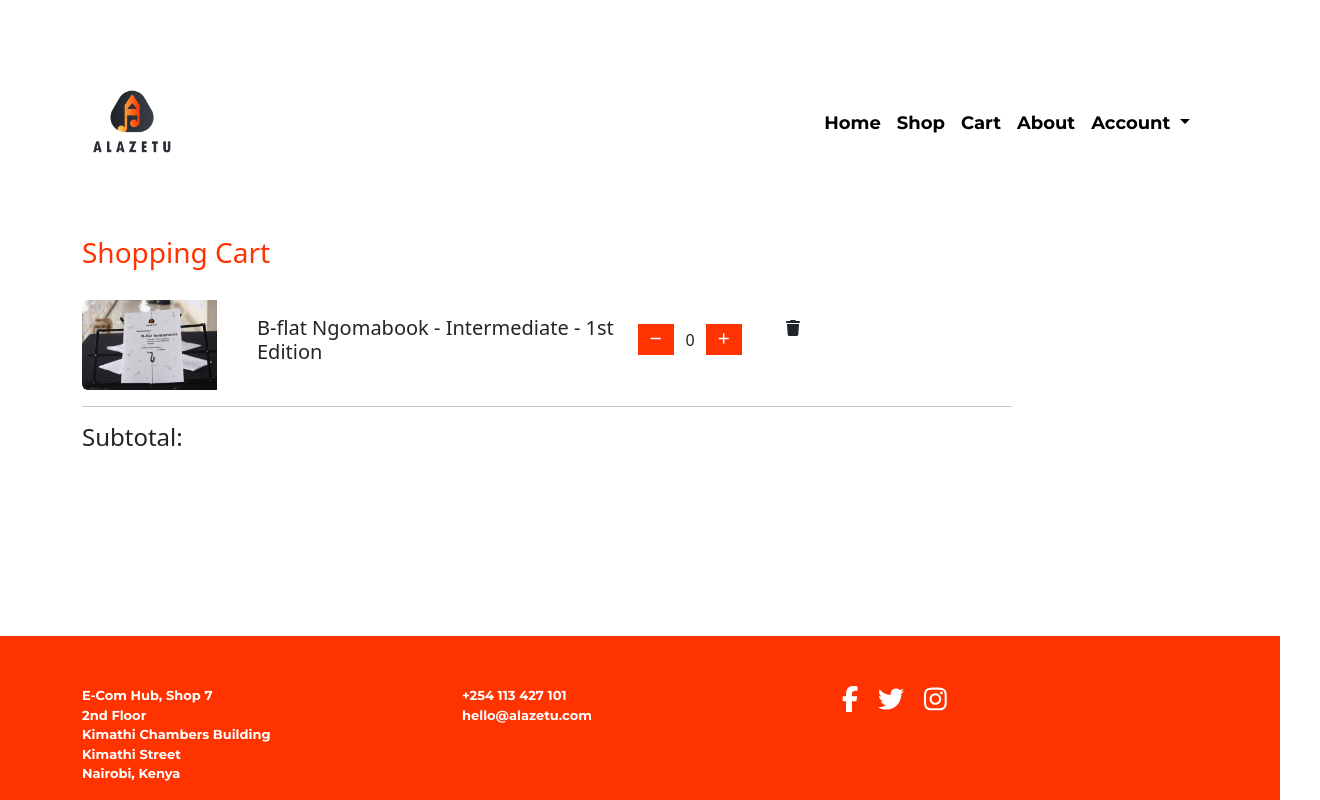
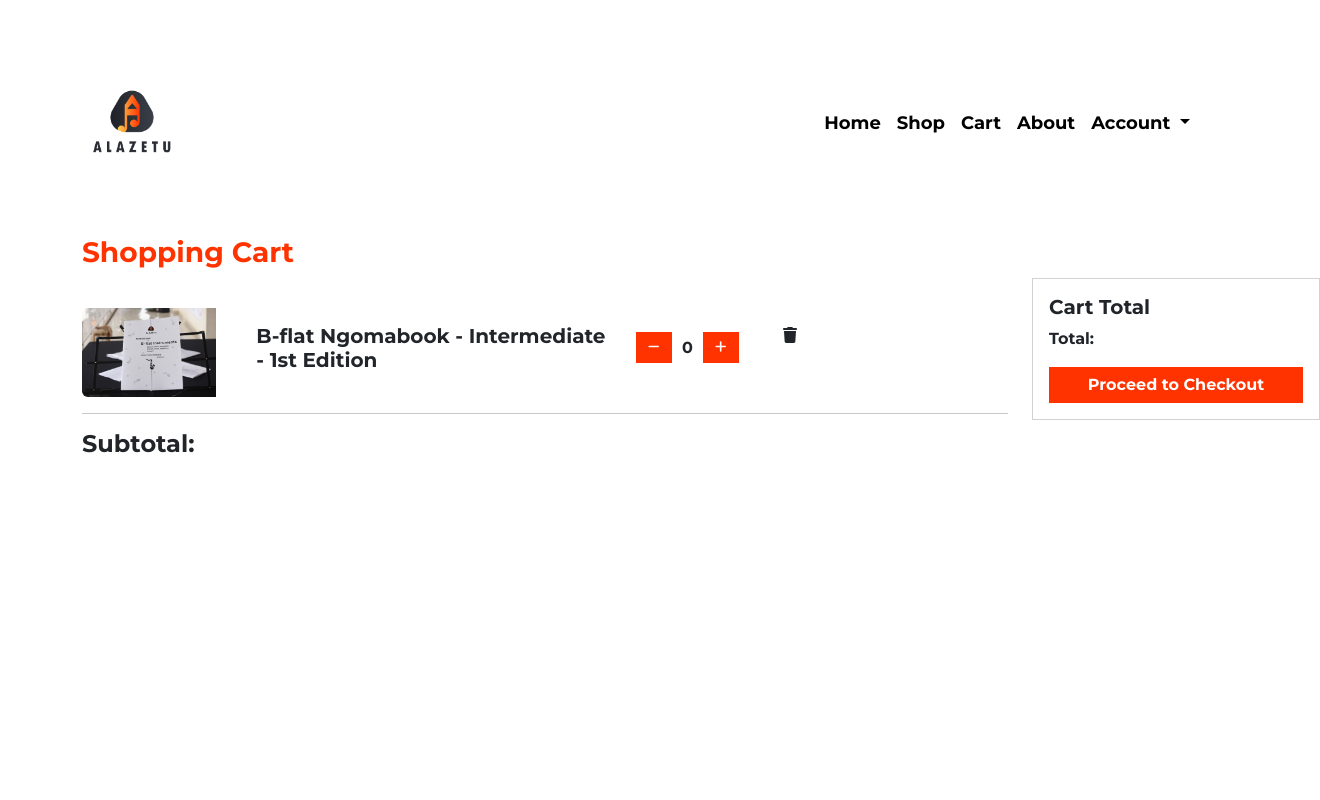
Before and after one commit to Timmutegi/alazetu-web-app, an Angular app: page /cart in a window 1280 px wide. Shown: the top 800 px of the page, 1320 px wide, since content can reach past the window. Built offline with nearby package versions, Linux system fonts and the light colour scheme.

Commit message:
Updated cart component

```diff
--- a/src/app/components/cart/cart.component.html
+++ b/src/app/components/cart/cart.component.html
@@ -1,13 +1,25 @@
 <app-navbar></app-navbar>
 <div class="container">
-    <h3>Shopping Cart</h3>
-    <div class="col-md-10">
-        <app-cart-item></app-cart-item>
-        <hr>
-        <h4>Subtotal:</h4>
+  <h3>Shopping Cart</h3>
+  <div class="row">
+    <div class="col-md-10 mb-5">
+      <app-cart-item></app-cart-item>
+      <hr>
+      <h4>Subtotal:</h4>
     </div>
-    <div class="col-md-4">
-
+    <div class="col-md-2 checkout">
+      <div class="card" style="width: 18rem">
+        <div class="card-body">
+          <h5 class="card-title">Cart Total</h5>
+          <p class="card-text">Total:</p>
+          <div class="d-grid">
+            <button type="button" routerLink="/checkout" class="btn btn-primary btn-block">
+              Proceed to Checkout
+            </button>
+          </div>
+        </div>
+      </div>
     </div>
+  </div>
 </div>
 <app-footer></app-footer>
--- a/src/app/components/cart/cart.component.scss
+++ b/src/app/components/cart/cart.component.scss
@@ -1,11 +1,27 @@
 .container {
-    min-height: 50vh;
+    min-height: 60vh;
     margin-top: 50px;
+    margin-bottom: 100px;
+    font-family: 'Montserrat', sans-serif;
+
     h3 {
         color: #FF3300;
     }
-    table {
-        width: 100%;
+    .checkout {
+        .card {
+            border-radius: 0;
+            button {
+                border-radius: 0px;
+                border: 0;
+                background-color: #FF3300;
+                outline: none !important;
+                box-shadow: none !important;
+                font-weight: bold;
+            }
+            button:hover {
+                color: black;
+            }
+        }
     }
 
 }
```
